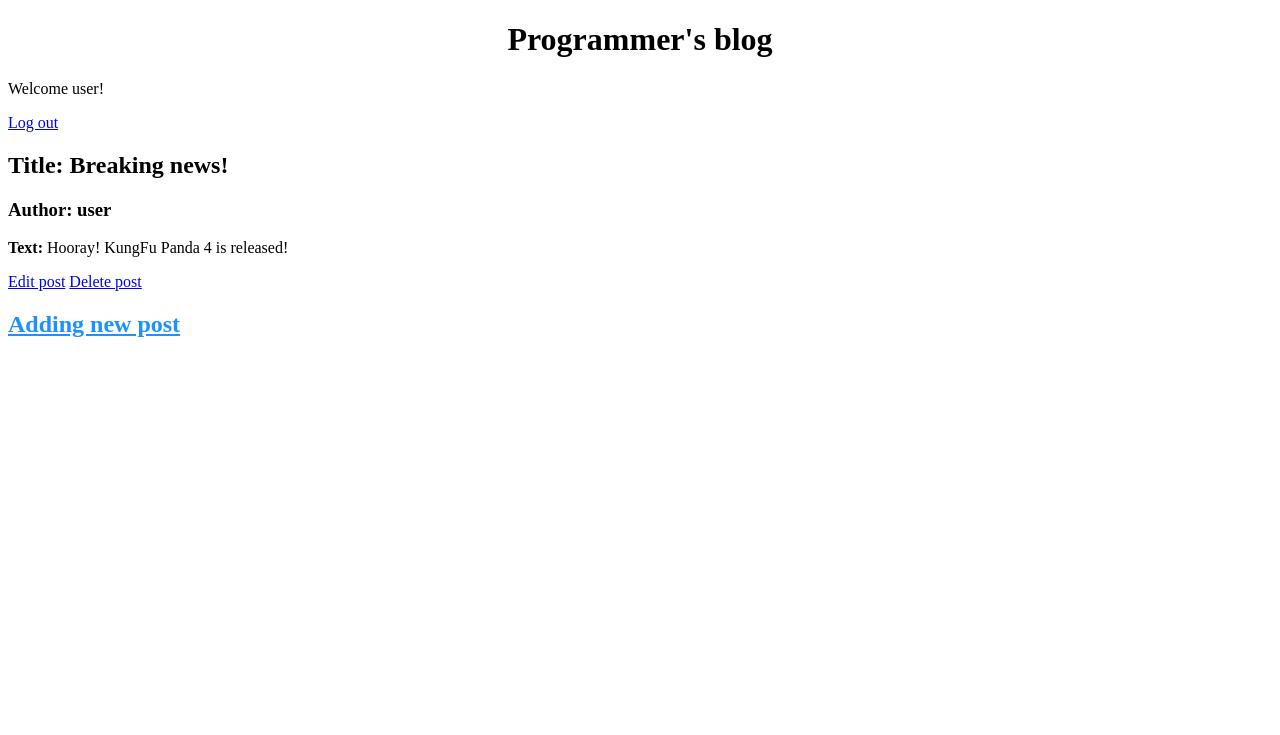
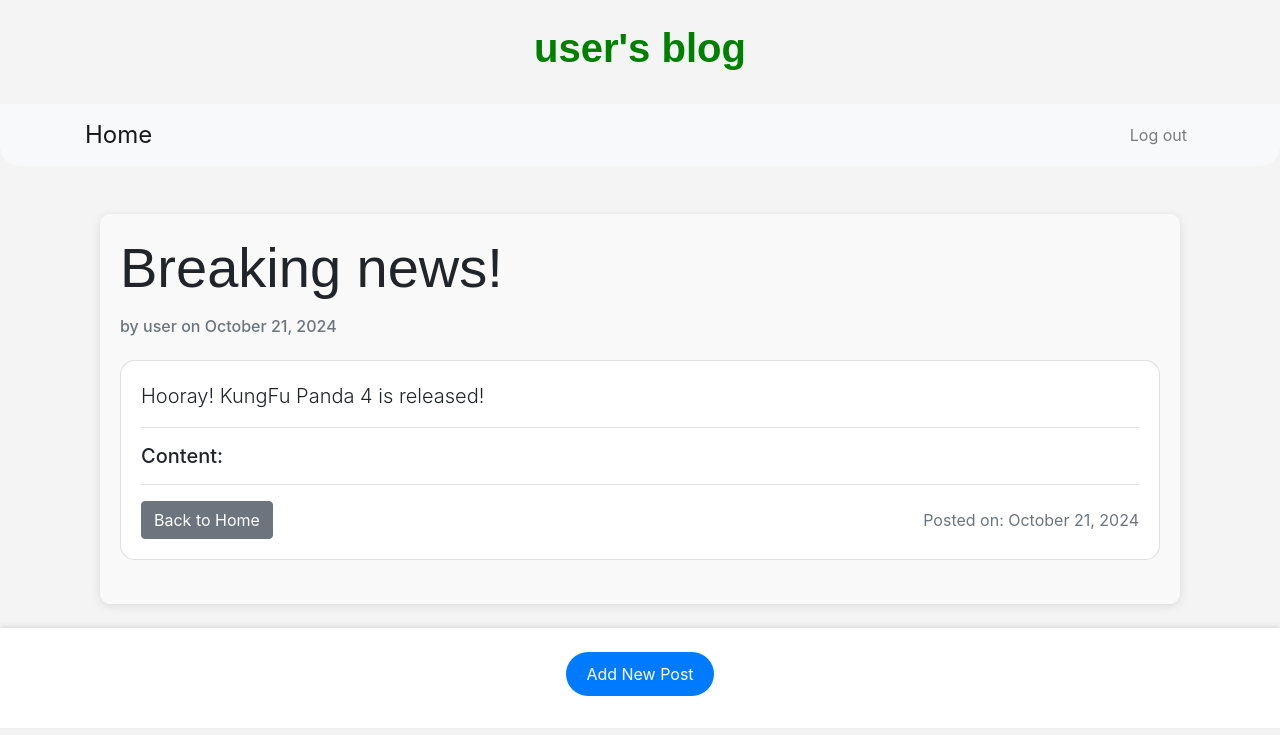
Before and after one commit to IbrohimovMuhammadjon/blog-project, a Django app: page /post/1/ in a window 1280 px wide. Shown: the top 735 px of the page. Run offline with Django 5.2, Linux system fonts and the light colour scheme; a user stored in the database is signed in; data comes from the database, SQL or seed files in the repository; both versions use the stored data as it was after the commit; some libraries are stand-ins or nearby versions.

Commit message:
Made changes to UI and added some functionalities

```diff
--- a/blog_page/models.py
+++ b/blog_page/models.py
@@ -9,6 +9,7 @@ class Post(models.Model):
         on_delete = models.CASCADE
     )
     description = models.TextField()
+    created_at = models.DateTimeField(auto_now_add=True)
 
     def __str__(self):
         return self.title
--- a/blog_page/urls.py
+++ b/blog_page/urls.py
@@ -3,8 +3,8 @@ from .views import BlogListView, BlogDetailView, BlogPageView, BlogUpdateView, B
 
 urlpatterns = [
     path('post/<int:pk>/delete/', BlogDeleteView.as_view(), name='post_delete'),
-    path('post/<int:pk>/edit', BlogUpdateView.as_view(), name='post_edit'),
-    path('post/new/', BlogPageView.as_view(), name = 'post_new'),
+    path('post/<int:pk>/edit/', BlogUpdateView.as_view(), name='post_edit'),
+    path('post/new/', BlogPageView.as_view(), name='post_new'),
     path('', BlogListView.as_view(), name='home'),
-    path('post/<int:pk>/', BlogDetailView.as_view(), name='post_details'),
+    path('post/<int:pk>/', BlogDetailView.as_view(), name='post_detail'),  # Ensure this is defined
 ]
--- a/blog_page/views.py
+++ b/blog_page/views.py
@@ -1,27 +1,41 @@
-from django.shortcuts import render
+from django.shortcuts import render, get_object_or_404, redirect
 from django.views.generic import ListView, DetailView
 from django.views.generic.edit import CreateView, UpdateView, DeleteView
 from django.urls import reverse_lazy
 from .models import Post
-# Create your views here.
+from .forms import PostForm
+
+def edit_post(request, post_id):
+    post = get_object_or_404(Post, id=post_id)
+    if request.method == 'POST':
+        form = PostForm(request.POST, instance=post)
+        if form.is_valid():
+            form.save()
+            return redirect('post_list')
+    else:
+        form = PostForm(instance=post)
+    return render(request, 'edit_post.html', {'form': form, 'post': post})
 
 class BlogListView(ListView):
     model = Post
     template_name = 'home.html'
+    context_object_name = 'object_list'
 
 class BlogDetailView(DetailView):
     model = Post
     template_name = 'post_detail.html'
+    context_object_name = 'post'
 
 class BlogPageView(CreateView):
     model = Post
+    form_class = PostForm
     template_name = 'post_new.html'
-    fields = ['title', 'author', 'description']
 
 class BlogUpdateView(UpdateView):
     model = Post
+    form_class = PostForm
     template_name = 'post_edit.html'
-    fields = ['title', 'description']
+    success_url = reverse_lazy('home')
 
 class BlogDeleteView(DeleteView):
     model = Post
--- a/static/css/base.css
+++ b/static/css/base.css
@@ -1,6 +1,32 @@
 header h1 a {
     color: green;
 }
+.post-detail {
+    background-color: #f9f9f9;
+    border-radius: 10px;
+    padding: 20px;
+    box-shadow: 0 2px 10px rgba(0, 0, 0, 0.1);
+}
+
+.card {
+    border: none;
+}
+
+.content-text {
+    font-size: 1.1rem;
+    color: #333;
+}
+
+.btn-secondary {
+    background-color: #007bff;
+    border: none;
+}
+
+.btn-secondary:hover {
+    background-color: #0056b3;
+}
+
+
 
 footer h2 a{
     color: yellow;
--- /dev/null
+++ b/templates/about.html
@@ -0,0 +1,6 @@
+{% extends 'base.html' %}
+
+{% block content %}
+<h1>About Programmer's Blog</h1>
+<p>This blog is dedicated to sharing programming knowledge and insights.</p>
+{% endblock content %}
--- a/templates/base.html
+++ b/templates/base.html
@@ -5,25 +5,97 @@
     <meta charset="UTF-8">
     <meta name="viewport" content="width=device-width, initial-scale=1.0">
     <link rel="stylesheet" href="{% static 'css/base.css' %}">
-    <title>Programmer's blog</title>
+    <link rel="stylesheet" href="https://maxcdn.bootstrapcdn.com/bootstrap/4.5.2/css/bootstrap.min.css">
+    <title>Anyone's blog</title>
+    <style>
+        /* Custom Styles */
+        body {
+            background-color: #f4f4f4;
+        }
+
+        .navbar {
+            border-radius: 0 0 20px 20px; /* Rounded bottom corners */
+        }
+
+        .navbar-brand {
+            font-size: 1.5rem;
+            color: #007bff;
+        }
+
+        .navbar-nav .nav-link {
+            color: #555; /* Darker text for links */
+        }
+
+        .navbar-nav .nav-link:hover {
+            color: #007bff; /* Change color on hover */
+        }
+
+        h1 {
+            font-family: 'Arial', sans-serif;
+            font-weight: bold;
+        }
+
+        .header-title {
+            font-size: 2.5rem;
+            color: #007bff;
+        }
+
+        .btn-primary {
+            background-color: #007bff;
+            border: none;
+            padding: 10px 20px;
+            border-radius: 25px; /* Rounded corners for buttons */
+        }
+
+        .btn-primary:hover {
+            background-color: #0056b3; /* Darker on hover */
+        }
+
+        footer {
+            position: relative;
+            bottom: 0;
+            width: 100%;
+            background-color: #ffffff;
+            padding: 20px 0;
+            box-shadow: 0 -2px 5px rgba(0, 0, 0, 0.1);
+        }
+    </style>
 </head>
 <body>
-    <header style="text-align: center;">
-        <h1 style="text-align: center;"><a href="{% url 'home' %}"></a>Programmer's blog</h1>
+    <header class="text-center py-4">
+        <h1 class="header-title">
+            <a href="{% url 'home' %}" class="text-decoration-none">{{ user.username }}'s blog</a>
+        </h1>
+
     </header>
-    {% if user.is_authenticated %}
-        <p>Welcome {{ user.username }}!</p>
-        <p><a href="{% url 'logout' %}">Log out</a></p>
-    {% else  %}
-        <a href="{% url 'login' %}">Log in the website</a><br>
-        <a href="{% url 'signup' %}">Sign up the website</a>
-    {% endif %}
-    <div>
+    <nav class="navbar navbar-expand-lg navbar-light bg-light">
+        <div class="container">
+            <a class="navbar-brand" href="{% url 'home' %}">Home</a>
+            <button class="navbar-toggler" type="button" data-toggle="collapse" data-target="#navbarNav" aria-controls="navbarNav" aria-expanded="false" aria-label="Toggle navigation">
+                <span class="navbar-toggler-icon"></span>
+            </button>
+            <div class="collapse navbar-collapse" id="navbarNav">
+                <ul class="navbar-nav ml-auto">
+                    {% if user.is_authenticated %}
+                        <li class="nav-item" style="color:yellow;"><a class="nav-link" href="{% url 'logout' %}">Log out</a></li>
+                    {% else %}
+                        <li class="nav-item"><a class="nav-link" href="{% url 'login' %}">Log in</a></li>
+                        <li class="nav-item"><a class="nav-link" href="{% url 'signup' %}">Sign up</a></li>
+                    {% endif %}
+                </ul>
+            </div>
+        </div>
+    </nav>
+    <div class="container my-4">
         {% block content %}
         {% endblock content %}
     </div>
-    <footer>
-        <h2><a href="{% url 'post_new' %}" style="color:dodgerblue;">Adding new post</a></h2>
+    <footer class="text-center py-4">
+        <h2><a href="{% url 'post_new' %}" class="btn btn-primary">Add New Post</a></h2>
     </footer>
+
+    <script src="https://code.jquery.com/jquery-3.5.1.slim.min.js"></script>
+    <script src="https://cdn.jsdelivr.net/npm/@popperjs/core@2.5.2/dist/umd/popper.min.js"></script>
+    <script src="https://maxcdn.bootstrapcdn.com/bootstrap/4.5.2/js/bootstrap.min.js"></script>
 </body>
 </html>
--- a/templates/post_detail.html
+++ b/templates/post_detail.html
@@ -1,11 +1,28 @@
 {% extends 'base.html' %}
 
 {% block content %}
-    <div class="post-entry">
-        <h2>Title: {{ post.title }}</h2>
-        <h3>Author: {{ post.author }}</h3>
-        <p><b>Text:</b> {{ post.description }}</p>
+<div class="container mt-5">
+    <div class="post-detail">
+        <h1 class="display-4 mb-3">{{ post.title }}</h1>
+        <h6 class="text-muted mb-4">by {{ post.author.username }} on {{ post.created_at|date:"F j, Y" }}</h6>
+
+        <div class="card mb-4" style="border-radius: 15px;">
+            <div class="card-body">
+                <p class="lead">{{ post.description }}</p>
+                <hr>
+                <div class="post-content">
+                    <h5>Content:</h5>
+                    <div class="content-text" style="line-height: 1.6;">
+                        {{ post.content|safe }}
+                    </div>
+                </div>
+                <hr>
+                <div class="d-flex justify-content-between align-items-center">
+                    <a href="{% url 'home' %}" class="btn btn-secondary">Back to Home</a>
+                    <span class="text-muted">Posted on: {{ post.created_at|date:"F j, Y" }}</span>
+                </div>
+            </div>
+        </div>
     </div>
-<a href="{% url 'post_edit' post.pk %}">Edit post</a>
-<a href="{% url 'post_delete' post.pk %}">Delete post</a>
+</div>
 {% endblock content %}
```
Also changed, not shown: blog_page/forms.py (added, +12 -0 lines), templates/home.html (+13 -3 lines), templates/post_delete.html (+7 -5 lines), templates/post_edit.html (+13 -4 lines), templates/post_new.html (+13 -4 lines), blog_page/migrations/0003_alter_post_id.py (added), blog_page/migrations/0004_post_created_at.py (added), db.sqlite3.
